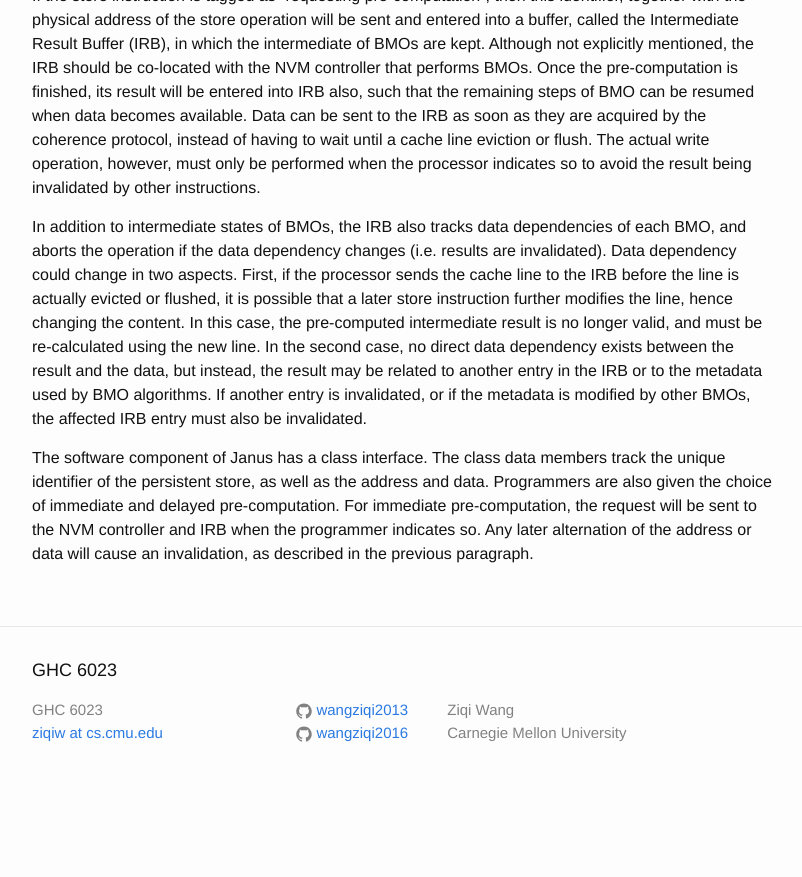
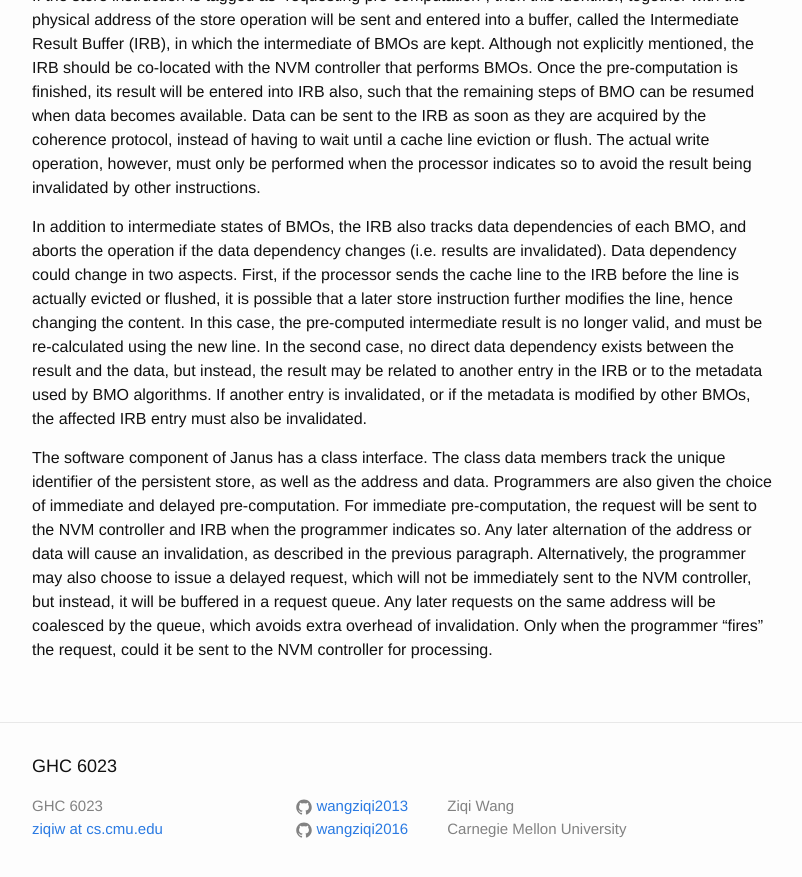
Before and after one commit to wangziqi2013/wangziqi2013.github.io, a Jekyll site: the page built from _posts/2019-07-29-janus.markdown, in a window 1280 px wide and 900 px high, scrolled down 1456 px. Shown: the top 877 px of the window, without its empty margins (238-1040 px from the left). Built offline with Jekyll 4.4.1, drawn with Linux system fonts in a browser that asks for light colours; before the commit the page ends 2260 px from its top, so only the background shows below that.

Commit message:
Adding delayed

```diff
--- a/_posts/2019-07-29-janus.markdown
+++ b/_posts/2019-07-29-janus.markdown
@@ -69,4 +69,8 @@ IRB entry must also be invalidated.
 The software component of Janus has a class interface. The class data members track the unique identifier of the persistent
 store, as well as the address and data. Programmers are also given the choice of immediate and delayed pre-computation.
 For immediate pre-computation, the request will be sent to the NVM controller and IRB when the programmer indicates so.
-Any later alternation of the address or data will cause an invalidation, as described in the previous paragraph.
+Any later alternation of the address or data will cause an invalidation, as described in the previous paragraph. Alternatively,
+the programmer may also choose to issue a delayed request, which will not be immediately sent to the NVM controller, but
+instead, it will be buffered in a request queue. Any later requests on the same address will be coalesced by the queue,
+which avoids extra overhead of invalidation. Only when the programmer "fires" the request, could it be sent to the NVM
+controller for processing.
```
